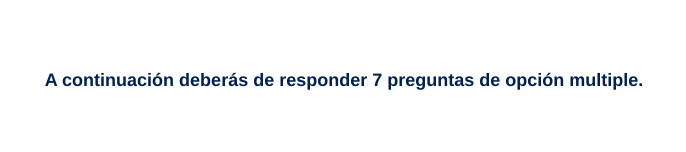
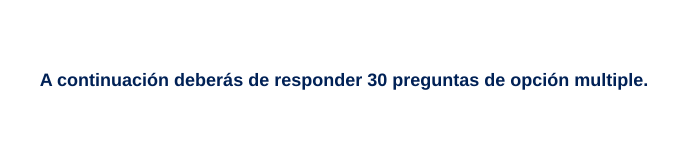
Before and after one commit to lanchas9/watchpartytnt, a plain HTML site: page instrucciones.html in a window 1280 px wide. Shown: the part 648-800 px from the top of the page, 296-982 px from the left. Drawn offline with Linux system fonts and the light colour scheme.

Commit message:
30 preguntas

```diff
--- a/instrucciones.html
+++ b/instrucciones.html
@@ -15,7 +15,7 @@
     </div>
     <hr class="divisionMoradaAbajo">
     <p class="texto">Deberás registrarte para participar con tu nombre, celular y correo por un increible primer premio.</p>
-    <p class="texto">A continuación deberás de responder 7 preguntas de opción multiple.</p>
+    <p class="texto">A continuación deberás de responder 30 preguntas de opción multiple.</p>
     <p class="texto">La velocidad de respuesta también será considerada para elegir al ganador.</p>
     <br>
     <div class="centrado">
```
